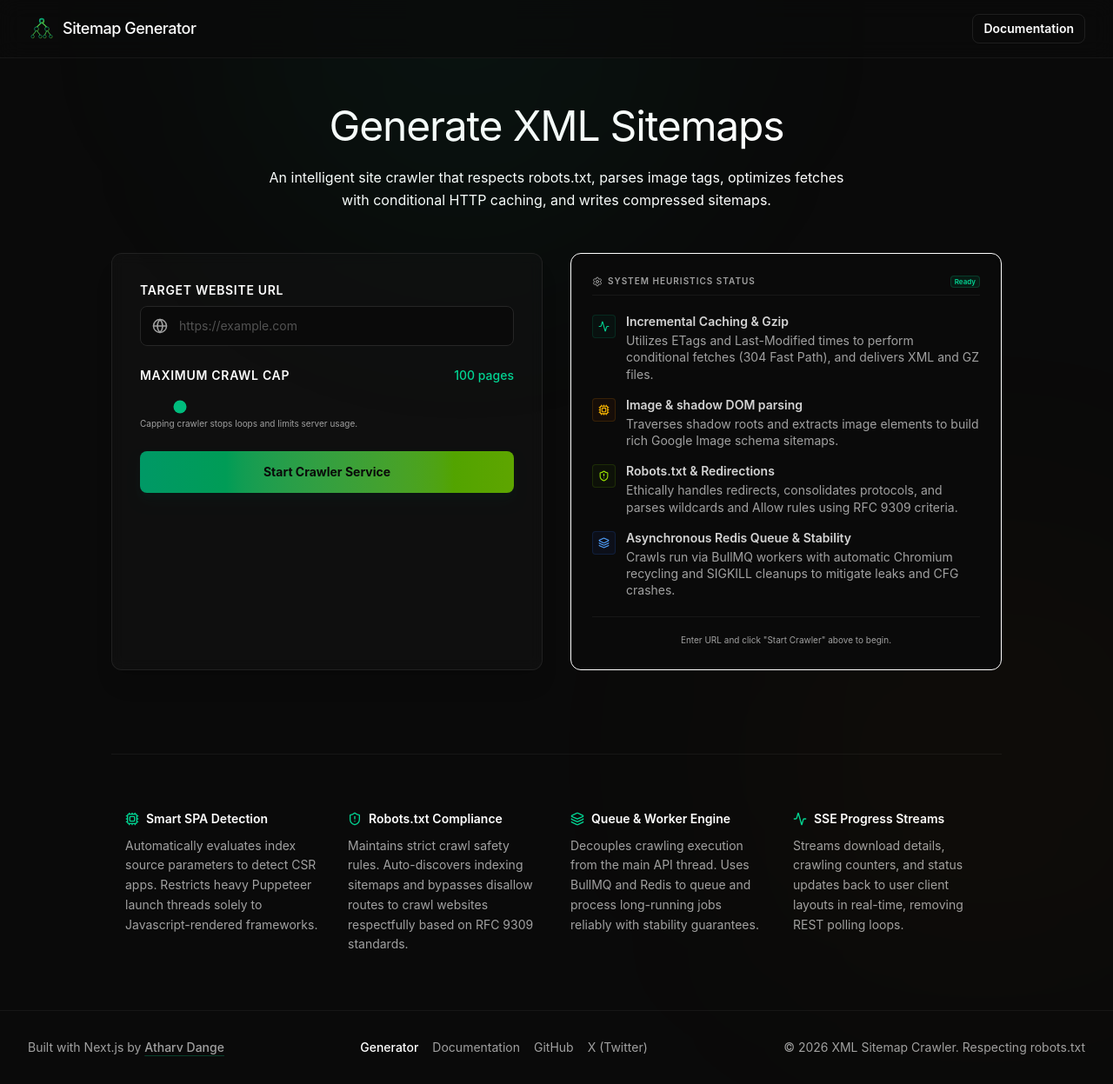
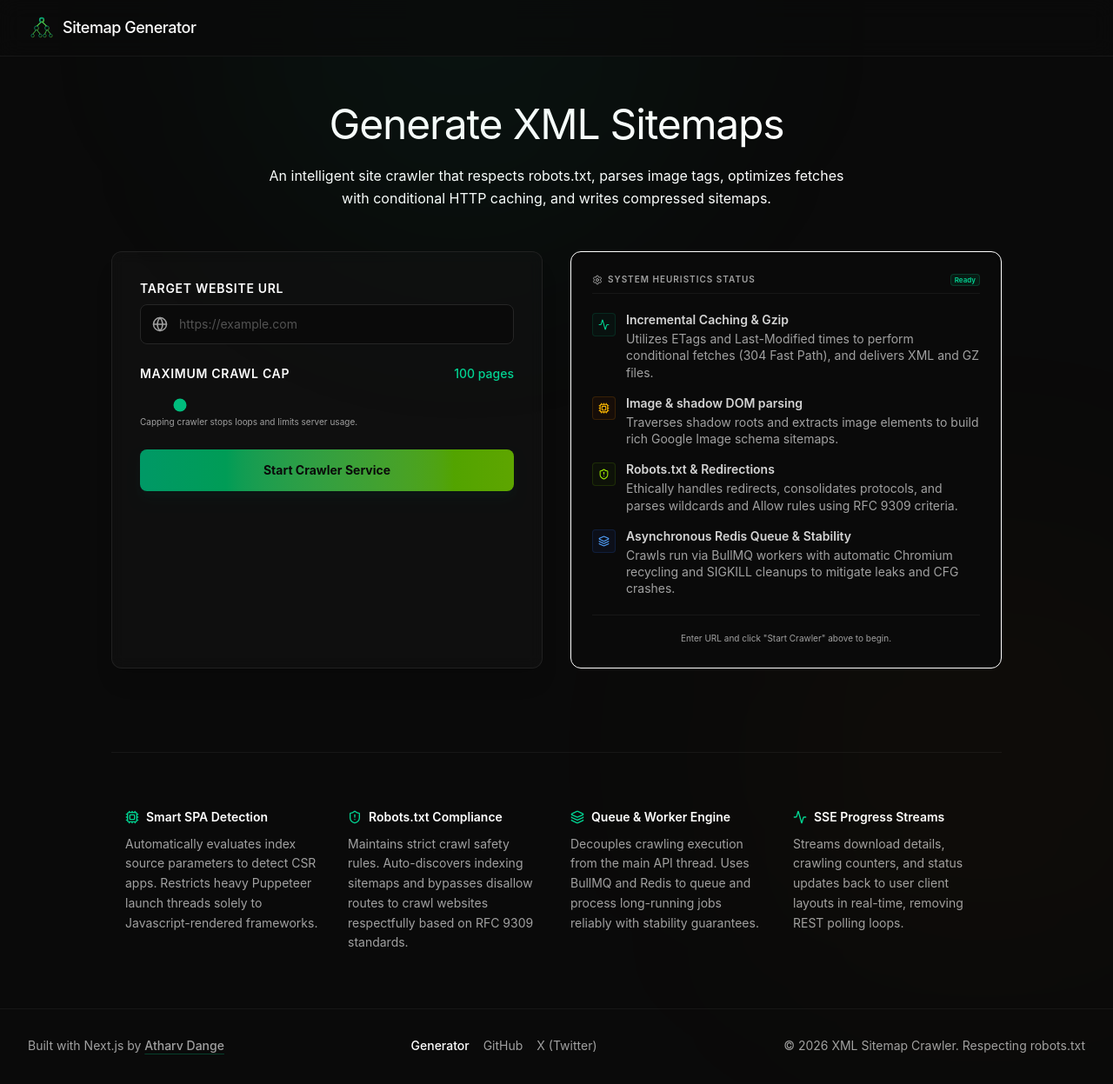
Before and after one commit to atharvdange618/xml-sitemap-generator, a Next.js app: page / in a window 1280 px wide. Shown: the whole page at 87% size. Built offline with nearby package versions, Linux system fonts and the light colour scheme.

Commit message:
chore: remove leftover docs references from landing page and sitemap

```diff
--- a/src/app/page.tsx
+++ b/src/app/page.tsx
@@ -720,12 +720,6 @@ export default function Home() {
               Sitemap Generator
             </span>
           </Link>
-          <Link
-            href="/docs"
-            className="text-sm font-semibold text-white hover:text-emerald-400 hover:bg-emerald-500/5 border border-neutral-800/80 hover:border-emerald-500/25 px-3 py-1.5 rounded-lg transition-all"
-          >
-            Documentation
-          </Link>
         </div>
       </nav>
 
@@ -1125,12 +1119,6 @@ export default function Home() {
             >
               Generator
             </Link>
-            <Link
-              href="/docs"
-              className="hover:text-neutral-300 transition-colors"
-            >
-              Documentation
-            </Link>
             <a
               href="https://github.com/atharvdange618/xml-sitemap-generator"
               target="_blank"
--- a/src/app/sitemap.ts
+++ b/src/app/sitemap.ts
@@ -9,11 +9,6 @@ export default function sitemap(): MetadataRoute.Sitemap {
       changeFrequency: "daily",
       priority: 1.0,
     },
-    {
-      url: `${baseUrl}/docs`,
-      lastModified: new Date(),
-      changeFrequency: "weekly",
-      priority: 0.8,
-    },
+
   ];
 }
```
